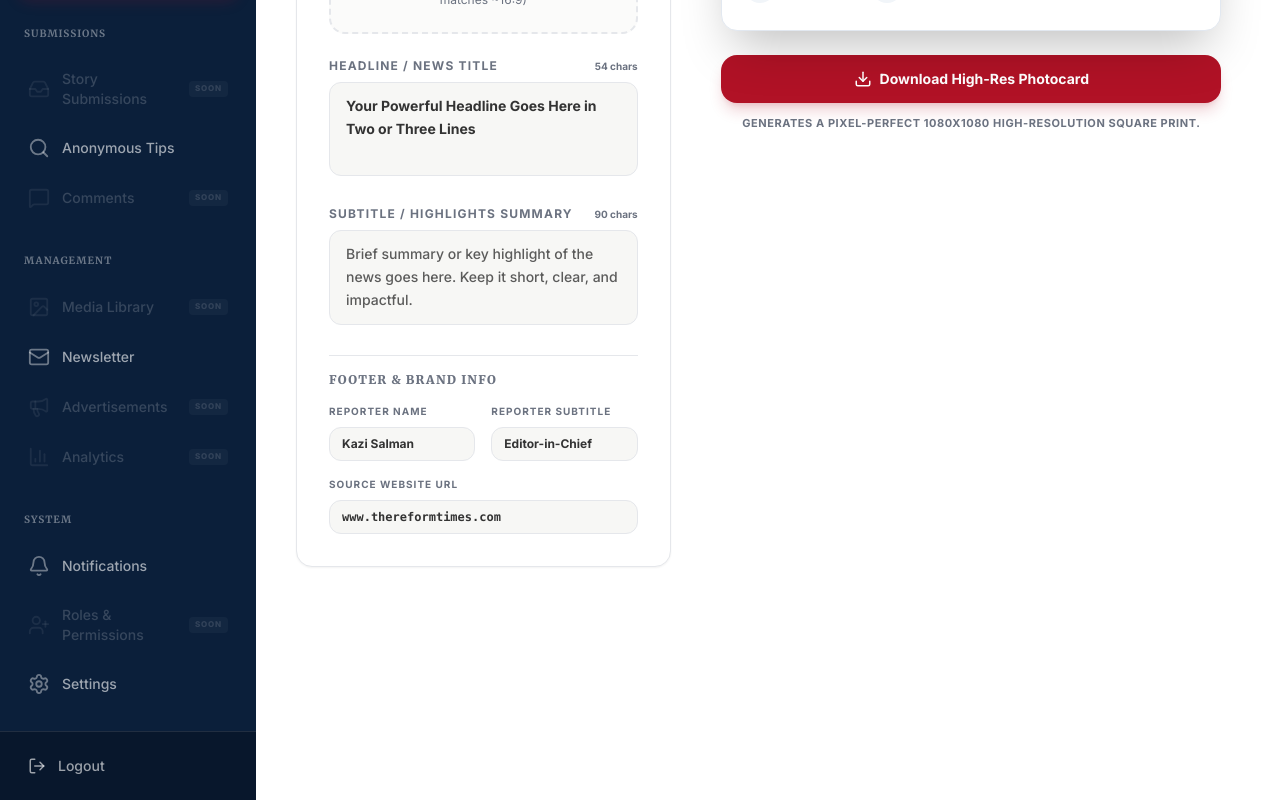
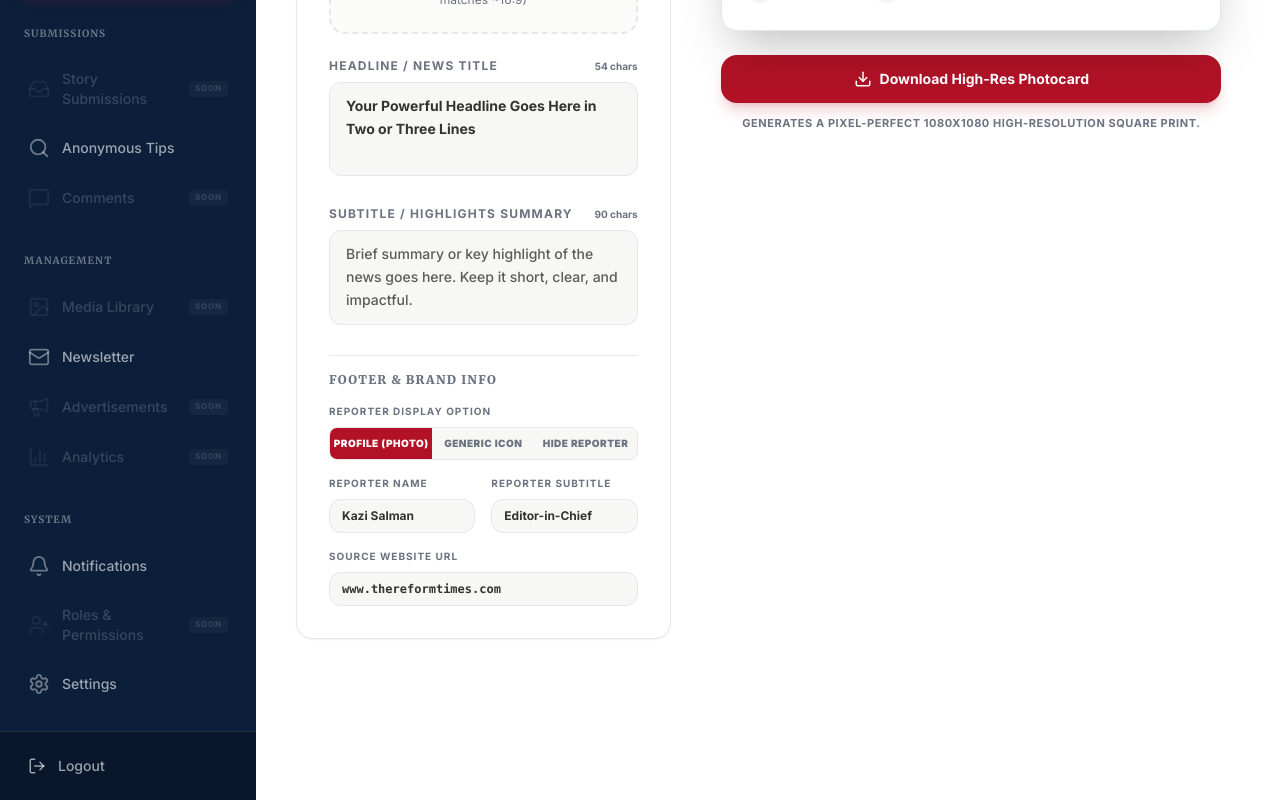
Before and after one commit to EasinArafatDeveloper/The-Reform-Times-news-portal, a Next.js app: page /en/admin/photocard in a window 1280 px wide. Shown: the part 734-1534 px from the top of the page. Built offline with nearby package versions, Linux system fonts and the light colour scheme; no server answers; the database is empty.

Commit message:
feat: add 3-way toggle switch for reporter profile avatar, generic icon, or hide block option

```diff
--- a/src/app/[locale]/admin/photocard/page.tsx
+++ b/src/app/[locale]/admin/photocard/page.tsx
@@ -29,6 +29,7 @@ export default function PhotocardGenerator() {
   const [reporterName, setReporterName] = useState(isBangla ? 'স্টাফ রিপোর্টার' : 'By Staff Reporter');
   const [reporterTitle, setReporterTitle] = useState(isBangla ? 'দ্য রিফর্ম টাইমস' : 'The Reform Times');
   const [reporterAvatar, setReporterAvatar] = useState<string>('');
+  const [reporterDisplayMode, setReporterDisplayMode] = useState<'profile' | 'generic' | 'hidden'>('profile');
   const [sourceUrl, setSourceUrl] = useState('www.thereformtimes.com');
   const [themeMode, setThemeMode] = useState<'light' | 'dark'>('light');
   const [accentColor, setAccentColor] = useState('#b91c1c'); // Default red
@@ -62,6 +63,19 @@ export default function PhotocardGenerator() {
     }
     fetchAdminSettings();
   }, [isBangla]);
+
+  // Computed values based on display mode
+  const drawReporterName = reporterDisplayMode === 'profile'
+    ? reporterName
+    : (isBangla ? 'স্টাফ রিপোর্টার' : 'By Staff Reporter');
+
+  const drawReporterTitle = reporterDisplayMode === 'profile'
+    ? reporterTitle
+    : (isBangla ? 'দ্য রিফর্ম টাইমস' : 'The Reform Times');
+
+  const drawReporterAvatar = reporterDisplayMode === 'profile'
+    ? reporterAvatar
+    : '';
 
   // Hidden canvas reference
   const canvasRef = useRef<HTMLCanvasElement | null>(null);
@@ -353,7 +367,9 @@ export default function PhotocardGenerator() {
 
       // 16. Draw Footer Contents (Reporter / Source / Logo TRT)
       const footerItemY = 970;
+      const showReporter = reporterDisplayMode !== 'hidden';
 
+      if (showReporter) {
         // Left: Reporter Avatar and Info
         // Avatar Bubble background
         ctx.fillStyle = isDark ? '#1e293b' : '#f1f5f9';
@@ -362,9 +378,9 @@ export default function PhotocardGenerator() {
         ctx.fill();
 
         let drewAvatar = false;
-      if (reporterAvatar) {
+        if (drawReporterAvatar) {
           try {
-          const avatarImg = await loadImage(reporterAvatar);
+            const avatarImg = await loadImage(drawReporterAvatar);
             ctx.save();
             ctx.beginPath();
             ctx.arc(imgX + 22, footerItemY + 22, 22, 0, 2 * Math.PI);
@@ -390,25 +406,26 @@ export default function PhotocardGenerator() {
         }
 
         // Reporter Text
-      const hasReporterBengali = /[৳-৿]/.test(reporterName) || /[৳-৿]/.test(reporterTitle);
+        const hasReporterBengali = /[৳-৿]/.test(drawReporterName) || /[৳-৿]/.test(drawReporterTitle);
         const reporterFontFamily = hasReporterBengali ? "'Hind Siliguri', sans-serif" : "sans-serif";
 
         ctx.fillStyle = isDark ? '#ffffff' : '#0b0f19';
         ctx.font = `bold 16px ${reporterFontFamily}`;
         ctx.textBaseline = 'top';
-      ctx.fillText(reporterName, imgX + 60, footerItemY + 6);
+        ctx.fillText(drawReporterName, imgX + 60, footerItemY + 6);
 
         ctx.fillStyle = isDark ? '#64748b' : '#94a3b8';
         ctx.font = `500 14px ${reporterFontFamily}`;
-      ctx.fillText(reporterTitle, imgX + 60, footerItemY + 28);
+        ctx.fillText(drawReporterTitle, imgX + 60, footerItemY + 28);
 
         // Draw Separator line in footer
         ctx.fillStyle = isDark ? '#1e293b' : '#e2e8f0';
         ctx.fillRect(imgX + 300, footerItemY, 2, 44);
+      }
 
       // Center: Source Icon and Info
-      // Globe icon sphere
-      const globeX = imgX + 340;
+      // Globe icon sphere (dynamically left-aligned if reporter block is hidden!)
+      const globeX = showReporter ? (imgX + 340) : imgX;
       ctx.strokeStyle = isDark ? '#64748b' : '#94a3b8';
       ctx.lineWidth = 2.5;
       ctx.beginPath();
@@ -673,6 +690,35 @@ export default function PhotocardGenerator() {
               {isBangla ? 'ফুটার বা ব্র্যান্ড কাস্টমাইজেশন' : 'Footer & Brand Info'}
             </h3>
             <div className="grid grid-cols-1 md:grid-cols-2 gap-4">
+              <div className="md:col-span-2">
+                <label className="block text-[10px] font-bold uppercase tracking-widest text-caption mb-2">
+                  {isBangla ? 'রিপোর্টার প্রদর্শন অপশন' : 'Reporter Display Option'}
+                </label>
+                <div className="flex rounded-lg overflow-hidden border border-border">
+                  <button
+                    type="button"
+                    onClick={() => setReporterDisplayMode('profile')}
+                    className={`flex-1 py-2 text-[10px] font-black tracking-wider uppercase transition-all ${reporterDisplayMode === 'profile' ? 'bg-primary text-white' : 'bg-surface text-caption hover:text-body'}`}
+                  >
+                    {isBangla ? 'প্রোফাইল ছবি সহ' : 'Profile (Photo)'}
+                  </button>
+                  <button
+                    type="button"
+                    onClick={() => setReporterDisplayMode('generic')}
+                    className={`flex-1 py-2 text-[10px] font-black tracking-wider uppercase transition-all ${reporterDisplayMode === 'generic' ? 'bg-primary text-white' : 'bg-surface text-caption hover:text-body'}`}
+                  >
+                    {isBangla ? 'সাধারণ আইকন' : 'Generic Icon'}
+                  </button>
+                  <button
+                    type="button"
+                    onClick={() => setReporterDisplayMode('hidden')}
+                    className={`flex-1 py-2 text-[10px] font-black tracking-wider uppercase transition-all ${reporterDisplayMode === 'hidden' ? 'bg-primary text-white' : 'bg-surface text-caption hover:text-body'}`}
+                  >
+                    {isBangla ? 'হাইড করুন' : 'Hide Reporter'}
+                  </button>
+                </div>
+              </div>
+
               <div>
                 <label className="block text-[10px] font-bold uppercase tracking-widest text-caption mb-2">
                   {isBangla ? 'রিপোর্টার নাম' : 'Reporter Name'}
@@ -680,8 +726,9 @@ export default function PhotocardGenerator() {
                 <input
                   type="text"
                   value={reporterName}
+                  disabled={reporterDisplayMode === 'hidden'}
                   onChange={(e) => setReporterName(e.target.value)}
-                  className="w-full bg-surface border border-border rounded-xl px-3 py-2 outline-none focus:border-primary text-xs font-bold"
+                  className="w-full bg-surface border border-border rounded-xl px-3 py-2 outline-none focus:border-primary text-xs font-bold disabled:opacity-50 disabled:cursor-not-allowed"
                 />
               </div>
               <div>
@@ -691,8 +738,9 @@ export default function PhotocardGenerator() {
                 <input
                   type="text"
                   value={reporterTitle}
+                  disabled={reporterDisplayMode === 'hidden'}
                   onChange={(e) => setReporterTitle(e.target.value)}
-                  className="w-full bg-surface border border-border rounded-xl px-3 py-2 outline-none focus:border-primary text-xs font-bold"
+                  className="w-full bg-surface border border-border rounded-xl px-3 py-2 outline-none focus:border-primary text-xs font-bold disabled:opacity-50 disabled:cursor-not-allowed"
                 />
               </div>
               <div className="md:col-span-2">
@@ -874,13 +922,15 @@ export default function PhotocardGenerator() {
             <div className="flex justify-between items-center shrink-0">
               {/* Left & Center elements grouped together for perfect spacing and alignment */}
               <div className="flex items-center gap-3.5">
-                {/* Reporter Info */}
+                {/* Reporter Info (rendered conditionally based on display mode) */}
+                {reporterDisplayMode !== 'hidden' && (
+                  <>
                     <div className="flex items-center gap-2">
                       <div className={`w-8 h-8 rounded-full flex items-center justify-center shrink-0 ${themeMode === 'dark' ? 'bg-slate-800' : 'bg-slate-100'} overflow-hidden relative`}>
-                    {reporterAvatar ? (
+                        {drawReporterAvatar ? (
                           <img
-                        src={reporterAvatar}
-                        alt={reporterName}
+                            src={drawReporterAvatar}
+                            alt={drawReporterName}
                             className="w-full h-full object-cover animate-fade-in"
                           />
                         ) : (
@@ -888,11 +938,11 @@ export default function PhotocardGenerator() {
                         )}
                       </div>
                       <div className="flex flex-col items-start leading-none text-left">
-                    <span className={`text-[8.5px] font-extrabold ${/[৳-৿]/.test(reporterName) ? 'font-bengali-sans' : ''} ${themeMode === 'dark' ? 'text-slate-200' : 'text-slate-900'}`}>
-                      {reporterName}
+                        <span className={`text-[8.5px] font-extrabold ${/[৳-৿]/.test(drawReporterName) ? 'font-bengali-sans' : ''} ${themeMode === 'dark' ? 'text-slate-200' : 'text-slate-900'}`}>
+                          {drawReporterName}
                         </span>
-                    <span className={`text-[7.5px] font-bold text-slate-400 tracking-wide mt-0.5 ${/[৳-৿]/.test(reporterTitle) ? 'font-bengali-sans' : ''}`}>
-                      {reporterTitle}
+                        <span className={`text-[7.5px] font-bold text-slate-400 tracking-wide mt-0.5 ${/[৳-৿]/.test(drawReporterTitle) ? 'font-bengali-sans' : ''}`}>
+                          {drawReporterTitle}
                         </span>
                       </div>
                     </div>
@@ -902,6 +952,8 @@ export default function PhotocardGenerator() {
                       style={{ backgroundColor: themeMode === 'dark' ? '#1e293b' : '#e2e8f0' }}
                       className="w-[1px] h-6"
                     />
+                  </>
+                )}
 
                 {/* Source Info */}
                 <div className="flex items-center gap-2">
```
Lines whose indentation alone changed are shown as unchanged.
